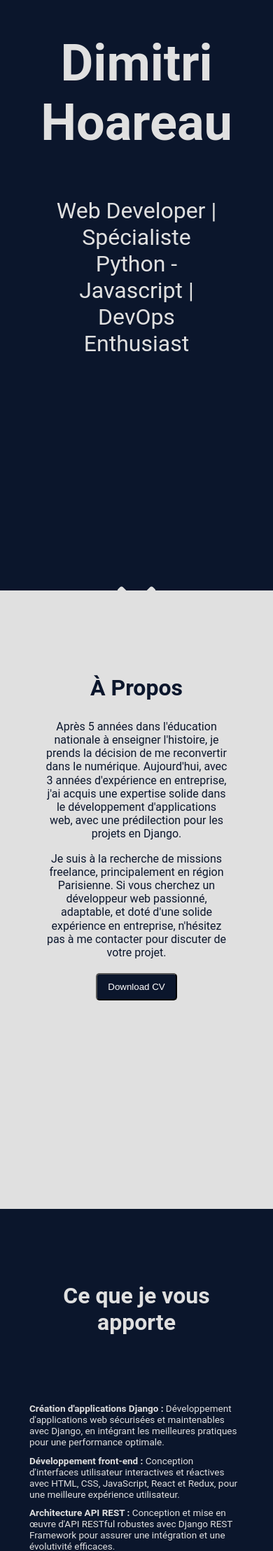
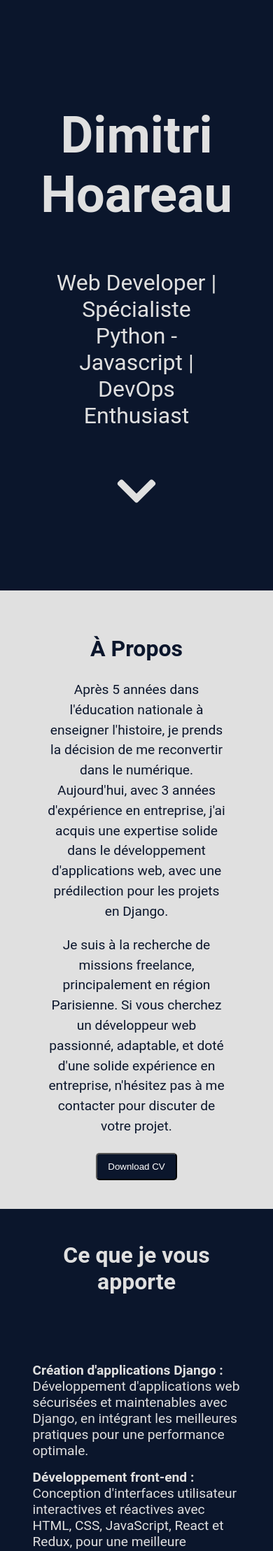
Before and after one commit to dimitri-hoareau/dimitri-portfolio, a Django app: page / in a window 390 px wide. Shown: the part 29-2246 px from the top of the page at 70% size. Run offline with Django 4.2, Linux system fonts and the light colour scheme; parts of the project's set-up code (start-up, migrations or seed data) failed here and were passed over.

Commit message:
fix responsive issues

```diff
--- a/mainpage/static/css/style.css
+++ b/mainpage/static/css/style.css
@@ -8,8 +8,8 @@ body {
 }
 
 .header-class, .about-section, .projects-section, .contact-section, .skills-section{
-    /* width: 100%; */
-    height: 100vh;
+
+  min-height: 100vh;
 }
 
 .header-class, .about-section {
@@ -106,7 +106,7 @@ text-align: center;
 }
 
 .about-class-content {
-    width: 600px;
+  width: 700px;
 }
 
 .about-image {
@@ -126,6 +126,7 @@ text-align: center;
 
 .about-text {
   line-height: 1.5em;
+  font-size: 1.2em;
 }
 
 .footer-container {
@@ -168,7 +169,7 @@ p i {
 
 .skills-list-item {
   margin: 2em;
-    font-size: 2vh;
+  font-size: 1.2em;
 }
 
 .footer-text-class {
@@ -210,7 +211,6 @@ p i {
 .fa-chevron-down {
   color: #e0e0e0;
   font-size: 4em;
-    margin-top: 4em;
 }
 
 
@@ -233,16 +233,11 @@ p i {
   .about-class-content {
       width: 80%;
       text-align: center;
-        margin-top: -200px;
     }
     .about-image{
       display: none;
     }
 
-      .skills-list-item {
-        margin: 1em;
-        font-size: 1.8vh;
-      }
     .footer-map{
       display: none;
     }
@@ -266,10 +261,6 @@ p i {
     }
     .skills-list-item {
       margin: 0.8em;
-        font-size: 1.6vh;
-      }
-      .about-text {
-        line-height: 1.2em;
     }
 
 }
@@ -292,9 +283,6 @@ p i {
 @media screen and (max-width: 500px) {
   .navbar .burger {
       display: block;
-    }
-    .arrow-donw {
-        margin-top: -200px;
   }
 
   .nav-links {
```
Lines whose indentation alone changed are shown as unchanged.
